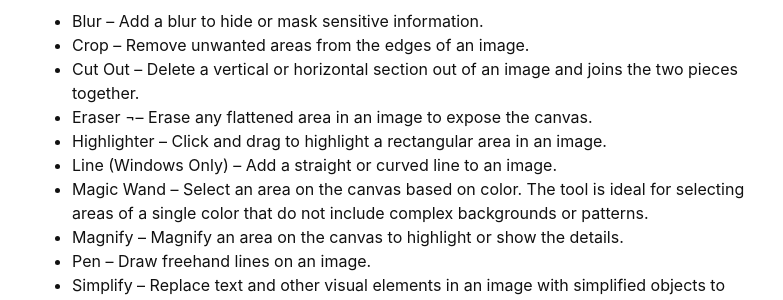
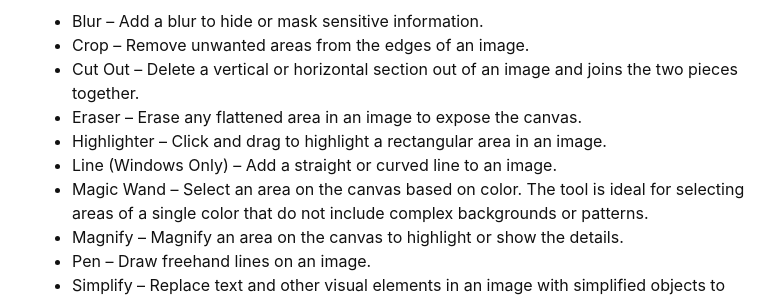
Before and after one commit to hanwendong1/Snagit, a Jekyll site: the page built from content/4-Snagit-Editor.md, in a window 1280 px wide and 900 px high, scrolled down 1496 px. Shown: the part 153-453 px from the top of the window, without its empty margins (248-1031 px from the left). Built offline with Jekyll 4.4.1, drawn with Linux system fonts in a browser that asks for light colours.

```diff
--- a/content/4-Snagit-Editor.md
+++ b/content/4-Snagit-Editor.md
@@ -38,7 +38,7 @@ More tools are available when clicking the **More** dropdown in the Snagit Edito
 - Blur – Add a blur to hide or mask sensitive information.
 - Crop – Remove unwanted areas from the edges of an image.
 - Cut Out – Delete a vertical or horizontal section out of an image and joins the two pieces together.
-- Eraser ¬– Erase any flattened area in an image to expose the canvas.
+- Eraser – Erase any flattened area in an image to expose the canvas.
 - Highlighter – Click and drag to highlight a rectangular area in an image.
 - Line (Windows Only) – Add a straight or curved line to an image.
 - Magic Wand – Select an area on the canvas based on color. The tool is ideal for selecting areas of a single color that do not include complex backgrounds or patterns.
```
